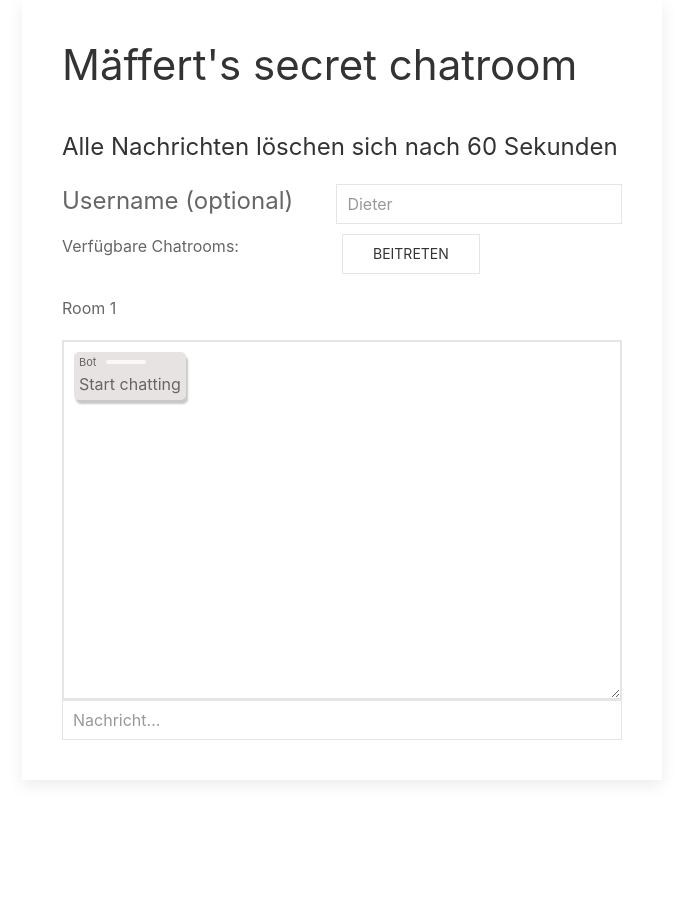
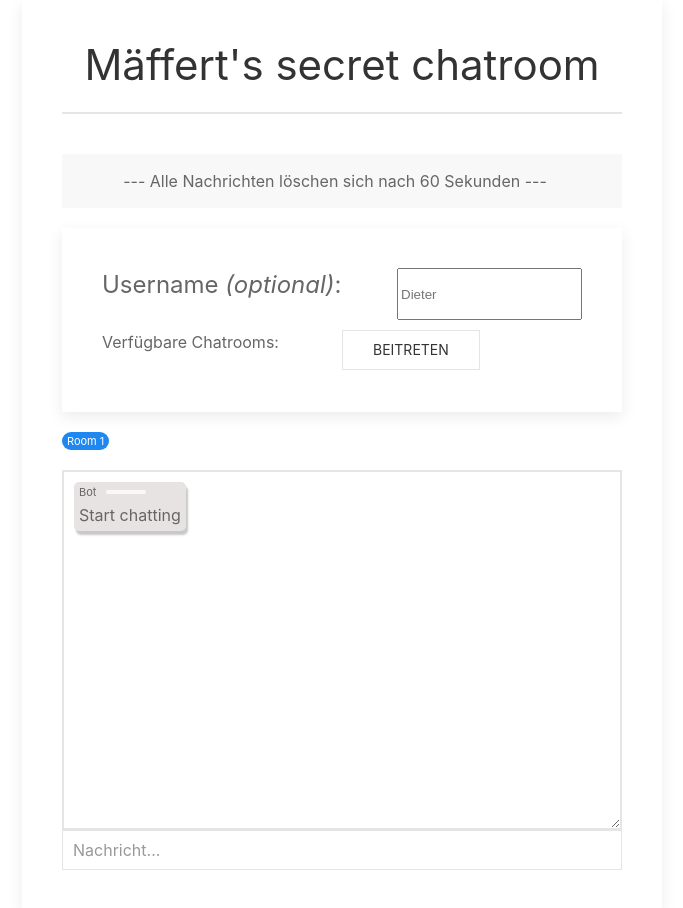
Before and after one commit to mmaeffert/temp-chat, a website built with webpack: page public/index.html in a window 1280 px wide. Shown: the whole page, without its empty margins (298-981 px from the left). Before the commit the page ends 800 px from the top, so only its background shows below. Built offline with nearby package versions, Linux system fonts and the light colour scheme; some packages are replaced by stand-ins of ours; no server answers.

Commit message:
improved css

```diff
--- a/public/css/own.css
+++ b/public/css/own.css
@@ -61,3 +61,19 @@
     align-items: center;
     text-align: justify;
 }
+.seconds{
+    text-align: center;
+}
+body{
+    color: blue;
+}
+h1{
+    text-align: center;
+}
+.uk-alert{
+    text-align: center;
+}
+.uk-card{
+    display: grid;
+    grid-template-rows: 1fr 1fr;
+}
--- a/public/index.html
+++ b/public/index.html
@@ -11,18 +11,20 @@
 
 <div class="container">
     <div class="uk-card uk-card-default uk-card-hover uk-card-body">
-        <h1>Mäffert's secret chatroom</h1>
-        <h3>Alle Nachrichten löschen sich nach 60 Sekunden</h3>
-        <div style="display: flex;">
-            <legend class="uk-legend">Username (optional)</legend>
-            <input id="username" class="uk-input" type="text" placeholder="Dieter" aria-label="Input">
-        </div>
-        <div class="uk-column-1-2" style="margin-top: 10px; column-gap: 0px !important;">
-        <p style="vertical-align:middle;">Verfügbare Chatrooms:</p>
-        <button class="uk-button uk-button-default">Beitreten</button>
+        <h1 class="uk-heading-divider">Mäffert's secret chatroom</h1>
+        <p class="uk-alert">--- Alle Nachrichten löschen sich nach 60 Sekunden ---</p>
+        <div class="uk-card uk-card-default uk-card-body">
+            <div style="display: flex;">
+                <legend class="uk-legend">Username <i>(optional)</i>:</legend>
+                <input id="username" class="uk-form" type="text" placeholder="Dieter" aria-label="Input">
+            </div>
+            <div class="uk-column-1-2" style="margin-top: 10px; column-gap: 0px !important;">
+                <p style="vertical-align:middle;">Verfügbare Chatrooms:</p>
+                <button class="uk-button uk-button-default">Beitreten</button>
+            </div>
         </div>
         <ul class="uk-list uk-list-collapse uk-list-divider">
-            <li id="chatroom-0" onclick="select_chatroom(0)">Room 1</li>
+            </span><li class="uk-badge" id="chatroom-0" onclick="select_chatroom(0)">Room 1</li>
         </ul>
         <div id="chatwindow" class="chatwindow uk-panel uk-panel-scrollable">
         </div>
```
